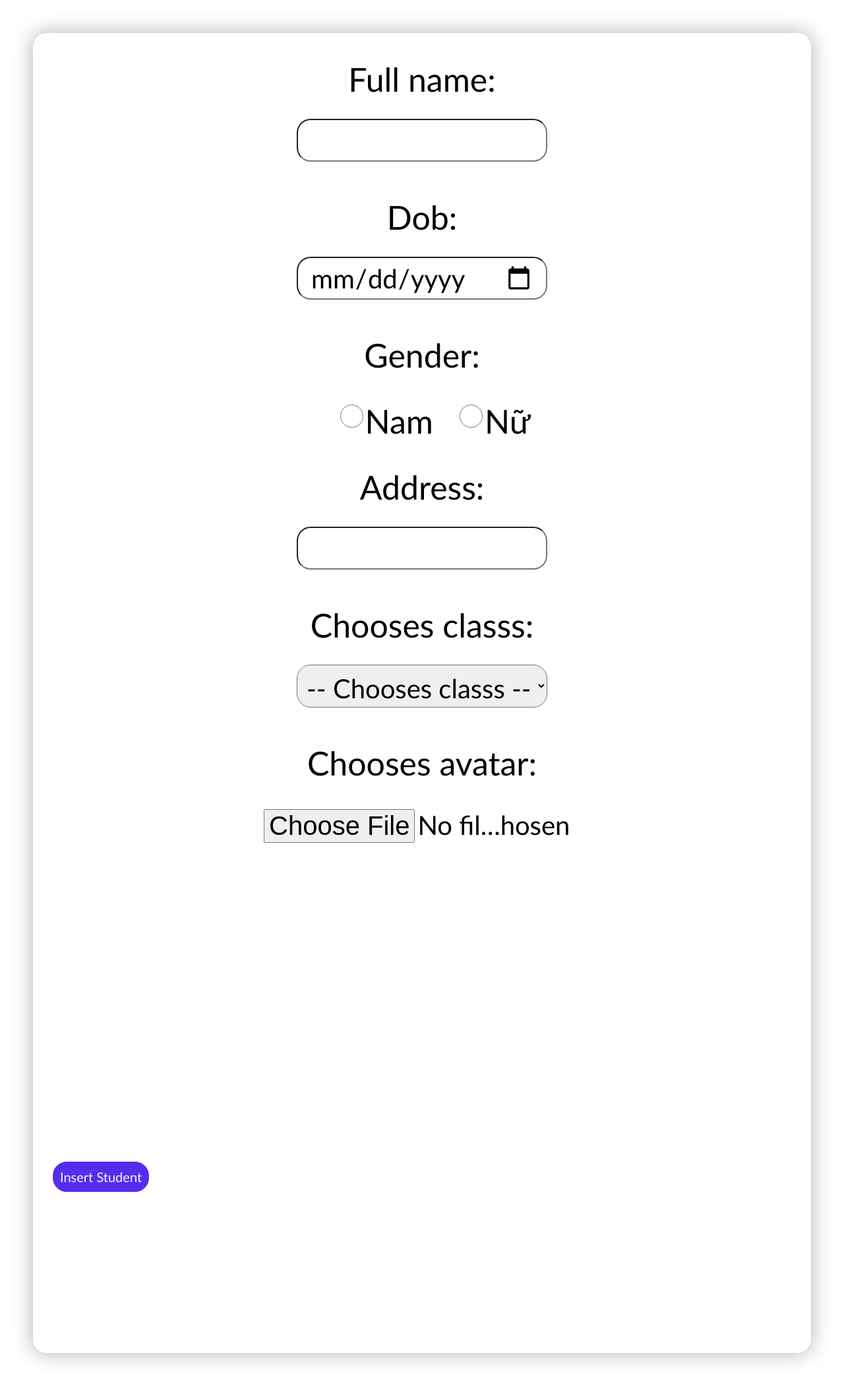
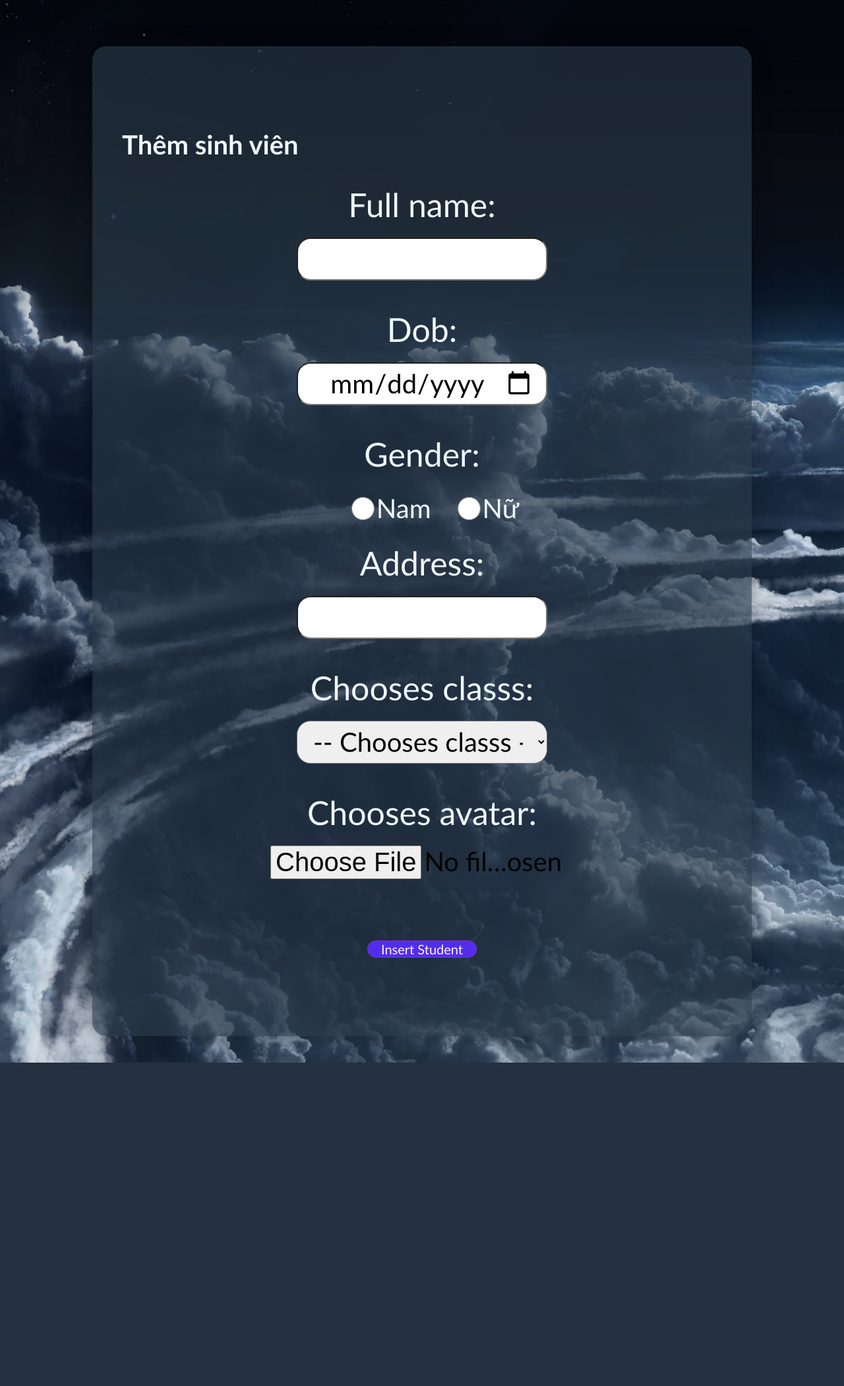
Before and after one commit to VzTong/hoc_php, a PHP site: page /admin/student/create.php in a window 1280 px wide. Shown: the whole page at 66% size. After the commit the page ends 1610 px from the top, so only its background shows below. Run offline with PHP 8.4, Linux system fonts and the light colour scheme; data that the repository does not hold is empty.

Commit message:
update file

```diff
--- a/unit2/admin/student/create.php
+++ b/unit2/admin/student/create.php
@@ -1,5 +1,6 @@
 <?php
 include("../../include/common.php");
+
 
 if (is_method_post()) {
     //upload và nhận lại filename
@@ -18,7 +19,7 @@ if (is_method_post()) {
 
     //dùng filename nhận được để lưu vào db
     $sql = "insert into students (fullname, dob, gender, address, class_id, img_path)
-            values(?,?,?,?,?,?)";
+    values(?,?,?,?,?,?)";
 
     // $insert_success = db_execute($sql, [$fullname, $dob, $gender, $address, $class_id, $img_path]);
 
@@ -26,30 +27,31 @@ if (is_method_post()) {
     db_execute($sql, $params);
 
     js_redirect_to("/"); // "/" => lấy file index.php
-
 }
 
-$_title = "Thêm học sinh";
+$_title = "Create a new student";
 include("../_header.php");
 
 ?>
 
 <div class="box">
-    <div class="box box-a">
+    <div class="box box-c">
+        <h2 class="text_title">Thêm sinh viên</h2>
+
         <form method="post" enctype="multipart/form-data" autocomplete="off">
             <label class="box name">Full name:</label>
             <input class="box text" type="text" name="fullname" required /></br>
 
             <label class="box name">Dob:</label>
-            <input class="box text" type="date" name="dob" required /></br>
+            <input class="box text" style="text-align: center;" type="date" name="dob" required /></br>
 
             <label class="box name">Gender:</label>
-            <label class="box name">
+            <label class="box text">
                 <input class="box text gender" type="radio" name="gender" value="0" required />
-                Nam
+                <span style="color:aliceblue;">Nam</span>
 
                 <input class="box text gender" type="radio" name="gender" value="1" required />
-                Nữ
+                <span style="color:aliceblue;">Nữ</span>
             </label>
 
             <!-- <label class="box name">
@@ -61,8 +63,8 @@ include("../_header.php");
             <input class="box text" type="text" name="address" required /></br>
 
             <label class="box name">Chooses classs:</label>
-            <select name="class_id" class="box text">
-                <option value="">-- Chooses classs --</option>
+            <select name="class_id" class="box text" style="text-align: center;">
+                <option class="box text" value="">-- Chooses classs --</option>
                 <?php
                 gen_option_ele("classes", "id", "class_name");
                 ?>
--- a/unit2/asset/css/style.css
+++ b/unit2/asset/css/style.css
@@ -43,6 +43,13 @@ col {
     padding: 0;
     box-sizing: border-box;
     font-family: 'Gill Sans', 'Gill Sans MT', Calibri, 'Trebuchet MS', sans-serif;
+    color: aliceblue;
+}
+
+body {
+    background-image: url("../img/background.jpg");
+    background-repeat: no-repeat;
+    background-size: cover;
 }
 
 .container {
@@ -53,11 +60,12 @@ col {
 table {
     width: 100%;
     border-collapse: collapse;
+    background-color: rgba(42, 58, 73, 0.63);
 }
 
 td,
 th {
-    border: 1px solid gray;
+    border: 1px solid rgba(128, 128, 128, 0.372);
     padding: 5px;
 }
 
@@ -93,27 +101,63 @@ th {
     margin-bottom: 15px;
 }
 
+.text_title {
+    width: 500px;
+    height: 65px;
+    font-size: 40px;
+    margin-top: 25px;
+    margin-left: 25px;
+}
 
 .box {
     max-width: 1500px;
     font-family: 'Gill Sans', 'Gill Sans MT', Calibri, 'Trebuchet MS', sans-serif;
-    margin: 20px 20px 20px 20px;
-    padding: 10px;
+    margin: 20px auto;
+    padding: 0px 20px;
 
     border-radius: 21px;
     display: flex;
+    align-content: center;
+    align-items: center;
     justify-content: center;
 }
 
+/* Sửa sinh viên */
 .box.box-a {
-    width: 2000px;
-    height: 2000px;
-    margin: 20px 20px 20px 20px;
+    width: 1200px;
+    height: 1800px;
+    margin: 50px 20px 20px 20px;
 
-    border-radius: 21px;
     display: inline-block;
     justify-content: space-around;
     align-items: center;
+    background-color: rgba(42, 58, 73, 0.63);
+    box-shadow: 0 0 30px 1px rgba(0, 0, 0, 0.3);
+}
+
+/* Thêm vs sửa lớp */
+.box.box-b {
+    width: 700px;
+    height: 400px;
+    margin: 50px 20px 20px 20px;
+
+    display: inline-block;
+    justify-content: space-around;
+    align-items: center;
+    background-color: rgba(42, 58, 73, 0.63);
+    box-shadow: 0 0 30px 1px rgba(0, 0, 0, 0.3);
+}
+
+/* Thêm sinh viên */
+.box.box-c {
+    width: 1000px;
+    height: 1500px;
+    margin: 50px 20px 20px 20px;
+
+    display: inline-block;
+    justify-content: space-around;
+    align-items: center;
+    background-color: rgba(42, 58, 73, 0.63);
     box-shadow: 0 0 30px 1px rgba(0, 0, 0, 0.3);
 }
 
@@ -125,12 +169,21 @@ th {
     width: 380px;
     height: 65px;
     font-size: 40px;
+    color: black;
     margin: 5px auto;
 }
 
 .box.text.img {
+    margin: 5px auto;
     width: 500px;
-    height: 500px;
+    height: 120px;
+    color: black;
+}
+
+.box.img {
+    width: auto;
+    height: 300px;
+    margin-left: 0;
 }
 
 .box.text.gender {
@@ -146,4 +199,5 @@ th {
     color: rgb(248, 248, 248);
     border-color: blueviolet;
     cursor: pointer;
+    margin-top: 0px;
 }
--- a/unit2/include/common.php
+++ b/unit2/include/common.php
@@ -246,11 +246,14 @@ function gen_option_ele($table, $col_value = "`id`", $col_text = "`name`", $sele
 	foreach ($data as $item) {
 		$text = htmlentities($item[$col_text]);
 		if ($item[$col_value] == $selected_value) {
-			$str .= "<option value='$item[$col_value]' selected>$text</option>";
+			$str .= "<option style='color: black;' value='$item[$col_value]' selected>$text</option>";
 		} else {
-			$str .= "<option value='$item[$col_value]'>$text</option>";
+			$str .= "<option style='color: black;' value='$item[$col_value]'>$text</option>";
 		}
 	}
+
+	// style='color: black;' để cho thẻ option có màu chữ là màu đen
+
 	echo $str;
 }
 
--- a/unit2/index.php
+++ b/unit2/index.php
@@ -65,7 +65,6 @@ KEY_WORLD;
 		</table>
 	</div>
 	<br />
-	<hr />
 	<br />
 
 
--- a/unit2/register.php
+++ b/unit2/register.php
@@ -69,8 +69,8 @@ function isUsernameExists(string $username): bool
 
 <body>
     <div class="box">
-        <div class="box box-a">
-            <h2>Đăng kí tài khoản</h2>
+        <div class="box box-a" style="width: 800px; height: 900px;">
+            <h2 class="text_title">Đăng kí tài khoản</h2>
 
             <form method="post">
                 <div>
```
Also changed, not shown: unit2/admin/class/create.php (+5 -3 lines), unit2/admin/class/edit.php (+5 -3 lines), unit2/admin/student/edit.php (+16 -10 lines), unit2/asset/img/background.jpg (added), unit2/upload/student/img/Thành phố về đêm-1679856917.jpg (added).
